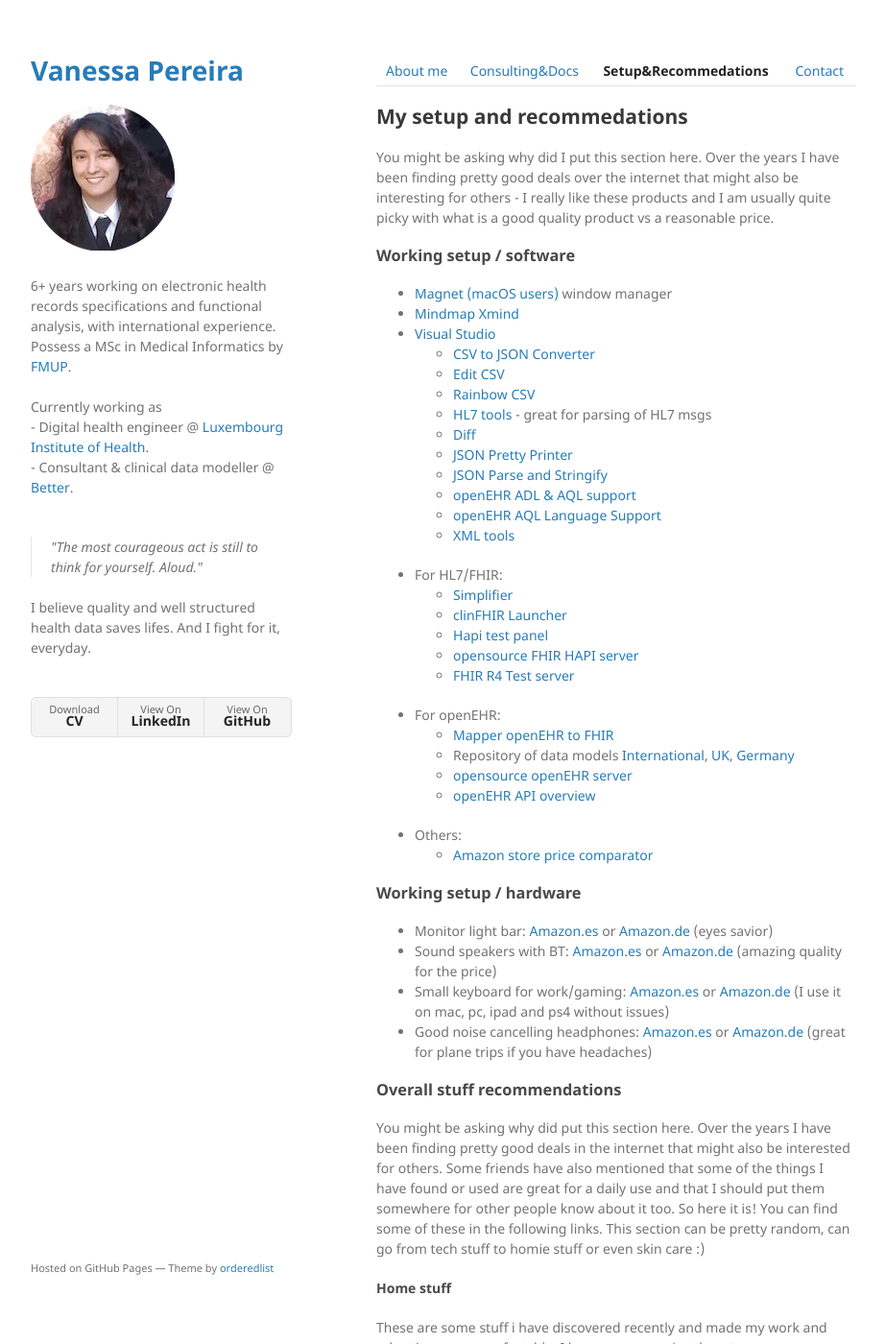
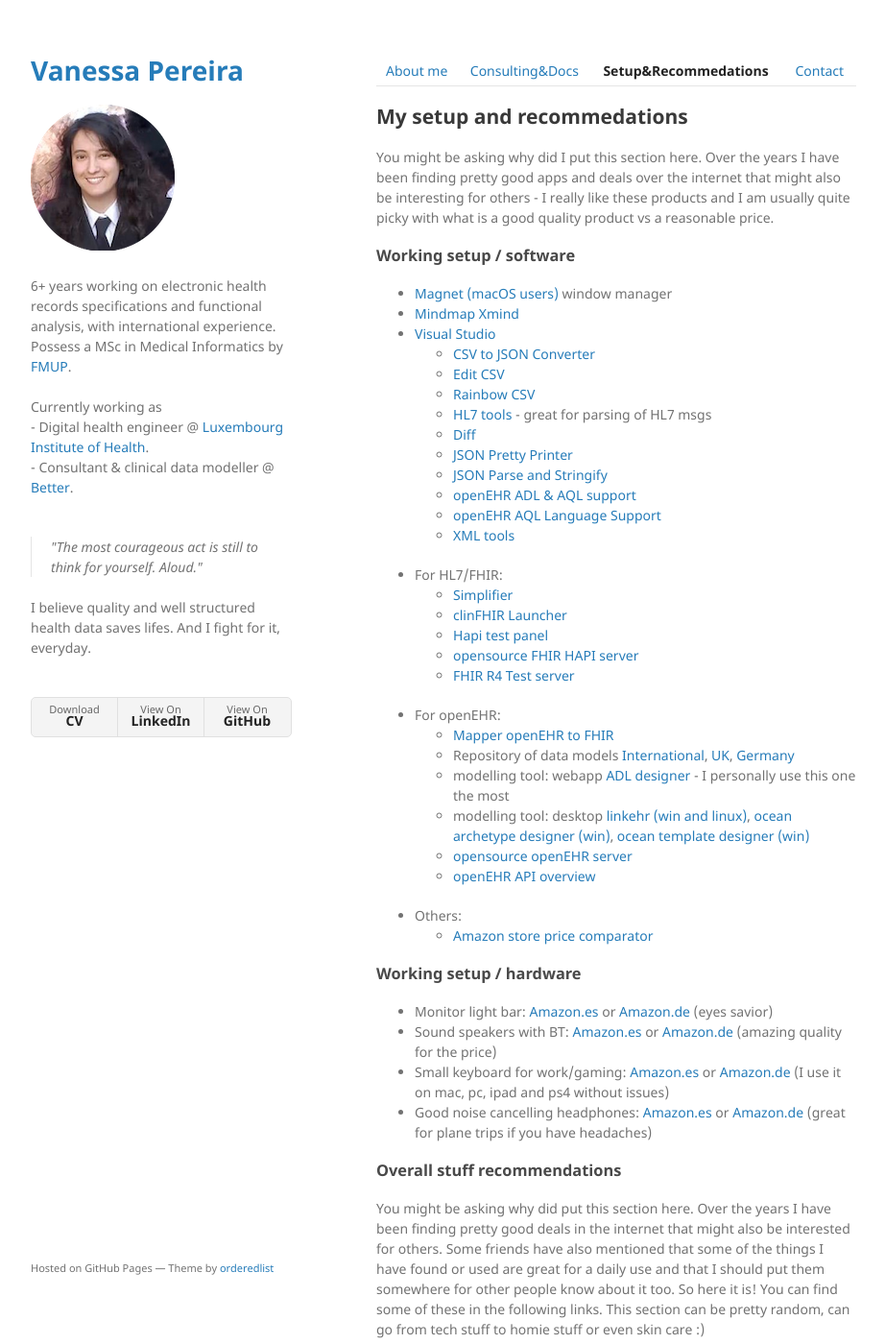
Before and after one commit to vanessa-pereira/vanessa-pereira.github.io, a Jekyll site: the page built from recommend.md, in a window 1280 px wide and 1400 px high. Shown: the whole window at 96% size, without its empty margins (178-1100 px from the left). Built offline with Jekyll 4.4.1, drawn with Linux system fonts in a browser that asks for light colours.

Commit message:
Update recommend.md

```diff
--- a/recommend.md
+++ b/recommend.md
@@ -4,7 +4,7 @@
 |[About me](./about_me.html)|[Consulting&Docs](./certs.html)|[**Setup&Recommedations**](./recommend.html)|[Contact](./contact.html)|
 
 ## My setup and recommedations
-You might be asking why did I put this section here. Over the years I have been finding pretty good deals over the internet that might also be interesting for others - I really like these products and I am usually quite picky with what is a good quality product vs a reasonable price.
+You might be asking why did I put this section here. Over the years I have been finding pretty good apps and deals over the internet that might also be interesting for others - I really like these products and I am usually quite picky with what is a good quality product vs a reasonable price.
 
 ### Working setup / software
 * [Magnet (macOS users)](https://apps.apple.com/us/app/magnet/id441258766?mt=12) window manager
@@ -29,6 +29,8 @@
 * For openEHR:
   * [Mapper openEHR to FHIR](http://143.47.229.90:8080/openehr2fhir/)
   * Repository of data models [International](https://ckm.openehr.org/ckm/), [UK](https://ckm.apperta.org/ckm/), [Germany](https://ckm.highmed.org/ckm/)
+  * modelling tool: webapp [ADL designer](https://tools.openehr.org/designer) - I personally use this one the most
+  * modelling tool: desktop [linkehr (win and linux)](https://linkehr.veratech.es/getlinkehr.html), [ocean archetype designer (win)](https://oceanhealthsystems.com/software/archetype-editor), [ocean template designer (win)](https://oceanhealthsystems.com/software/template-designer)
   * [opensource openEHR server](https://github.com/ehrbase/ehrbase)
   * [openEHR API overview](https://specifications.openehr.org/releases/ITS-REST/latest/ehr.html)
 * Others:
```
